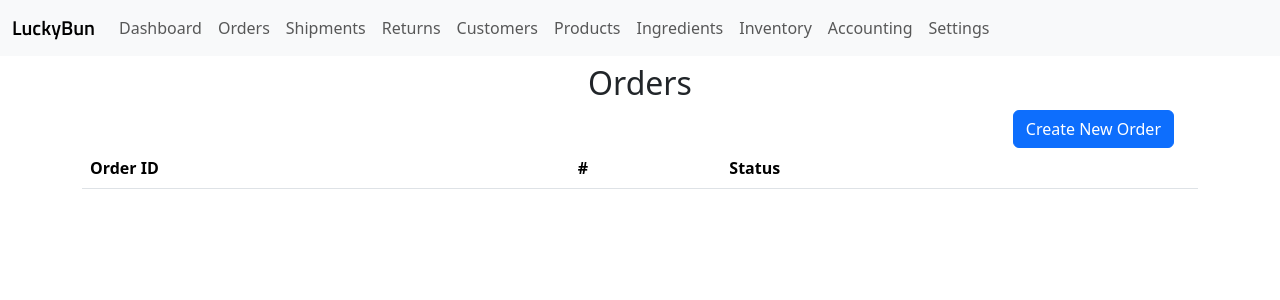
After one commit to ABDewanusa/luckybun, a Django app: page /Orders/ in a window 1280 px wide. The commit adds this page. Shown: the top 300 px of the page. Run offline with Django 4.2, Linux system fonts and the light colour scheme; lists and menus that the app fills with data are empty.

Commit message:
modify templates, create pages-views-urls, add orders table, change db from sqlite3 into mysql, added dummy entry on orders and customer

```diff
--- a/luckybun/luckybunapp/templates/base/base.html
+++ b/luckybun/luckybunapp/templates/base/base.html
@@ -5,16 +5,30 @@
 <head>
     <meta charset="utf-8">
     <meta name="viewport" content="width=device-width, initial-scale=1">
-    <title>{% block title %} Dashboard {% endblock %} - LuckyBun</title>
+    <title>LuckyBun - {{title}}</title>
     <link href="https://cdn.jsdelivr.net/npm/bootstrap@5.3.2/dist/css/bootstrap.min.css" rel="stylesheet"
         integrity="sha384-T3c6CoIi6uLrA9TneNEoa7RxnatzjcDSCmG1MXxSR1GAsXEV/Dwwykc2MPK8M2HN" crossorigin="anonymous">
     <link rel="stylesheet" href="{% static 'css/main.css' %}">
 </head>
 
 <body>
-    {% block template %}
-    {% endblock %}
+    {% include "base/navbar.html" %}
 
+    <div class="container">
+        <div class="row mt-2">
+            <div class="col-md-12">
+                <h2 class="text-center">
+                    {{title}}
+                </h2>
+            </div>
+        </div>
+        <div class="row">
+            <div class="col-md-12">
+                {% block body %}
+                {% endblock %}
+            </div>
+        </div>
+    </div>
 
     <script src="https://cdn.jsdelivr.net/npm/bootstrap@5.3.2/dist/js/bootstrap.bundle.min.js"
         integrity="sha384-C6RzsynM9kWDrMNeT87bh95OGNyZPhcTNXj1NW7RuBCsyN/o0jlpcV8Qyq46cDfL"
--- a/luckybun/luckybunapp/templates/base/navbar.html
+++ b/luckybun/luckybunapp/templates/base/navbar.html
@@ -1,6 +1,6 @@
 <nav class="navbar navbar-expand-lg bg-body-tertiary">
     <div class="container-fluid">
-        <a class="navbar-brand logo" href="#">LuckyBun</a>
+        <a class="navbar-brand logo" href="{% url 'Dashboard' %}">LuckyBun</a>
         <button class="navbar-toggler" type="button" data-bs-toggle="collapse" data-bs-target="#navbarSupportedContent"
             aria-controls="navbarSupportedContent" aria-expanded="false" aria-label="Toggle navigation">
             <span class="navbar-toggler-icon"></span>
@@ -8,40 +8,34 @@
         <div class="collapse navbar-collapse" id="navbarSupportedContent">
             <ul class="navbar-nav me-auto mb-2 mb-lg-0">
                 <li class="nav-item active">
-                    <a class="nav-link" href="#">Dashboard</a>
+                    <a class="nav-link" href="{% url 'Dashboard' %}">Dashboard</a>
                 </li>
                 <li class="nav-item">
-                    <a class="nav-link" href="#">Orders</a>
+                    <a class="nav-link" href="{% url 'Orders' %}">Orders</a>
                 </li>
                 <li class="nav-item">
-                    <a class="nav-link" href="#">Products</a>
+                    <a class="nav-link" href="{% url 'Shipments' %}">Shipments</a>
                 </li>
                 <li class="nav-item">
-                    <a class="nav-link" href="#">Customers</a>
+                    <a class="nav-link" href="{% url 'Returns' %}">Returns</a>
                 </li>
                 <li class="nav-item">
-                    <a class="nav-link" href="#">Inventory</a>
+                    <a class="nav-link" href="{% url 'Customers' %}">Customers</a>
                 </li>
                 <li class="nav-item">
-                    <a class="nav-link" href="#">Production</a>
+                    <a class="nav-link" href="{% url 'Products' %}">Products</a>
                 </li>
                 <li class="nav-item">
-                    <a class="nav-link" href="#">Accounting</a>
+                    <a class="nav-link" href="{% url 'Ingredients' %}">Ingredients</a>
                 </li>
                 <li class="nav-item">
-                    <a class="nav-link" href="#">Employees</a>
+                    <a class="nav-link" href="{% url 'Inventory' %}">Inventory</a>
                 </li>
                 <li class="nav-item">
-                    <a class="nav-link" href="#">Reports</a>
+                    <a class="nav-link" href="{% url 'Accounting' %}">Accounting</a>
                 </li>
                 <li class="nav-item">
-                    <a class="nav-link" href="#">Settings</a>
-                </li>
-                <li class="nav-item">
-                    <a class="nav-link" href="#">Notifications</a>
-                </li>
-                <li class="nav-item">
-                    <a class="nav-link" href="#">Logout</a>
+                    <a class="nav-link" href="{% url 'Settings' %}">Settings</a>
                 </li>
 
             </ul>
--- a/luckybun/luckybunapp/templates/index.html
+++ /dev/null
@@ -1,5 +0,0 @@
-{% extends "base/base.html" %}
-{% block title %} Dashboard {% endblock %}
-{% block template %}
-{% include "base/navbar.html" %}
-{% endblock %}
--- /dev/null
+++ b/luckybun/luckybunapp/templates/pages/Accounting.html
@@ -0,0 +1,6 @@
+{% extends "base/base.html" %}
+{% block body %}
+<p>
+
+</p>
+{% endblock body %}
--- /dev/null
+++ b/luckybun/luckybunapp/templates/pages/Costumers.html
@@ -0,0 +1,6 @@
+{% extends "base/base.html" %}
+{% block body %}
+<p>
+    test
+</p>
+{% endblock body %}
--- /dev/null
+++ b/luckybun/luckybunapp/templates/pages/Ingredients.html
@@ -0,0 +1,6 @@
+{% extends "base/base.html" %}
+{% block body %}
+<p>
+    test
+</p>
+{% endblock body %}
--- /dev/null
+++ b/luckybun/luckybunapp/templates/pages/Inventory.html
@@ -0,0 +1,6 @@
+{% extends "base/base.html" %}
+{% block body %}
+<p>
+    test
+</p>
+{% endblock body %}
--- /dev/null
+++ b/luckybun/luckybunapp/templates/pages/Orders.html
@@ -0,0 +1,61 @@
+{% extends "base/base.html" %}
+{% block body %}
+
+<div class="row">
+    <!-- Create New Order Button -->
+    <div class="row">
+        <div class="col-md-12">
+            <button type="button" class="btn btn-primary float-end" data-toggle="modal" data-target="#createOrderModal">
+                Create New Order
+            </button>
+        </div>
+    </div>
+    <div class="col-md-12">
+        <!-- Orders Table -->
+        <table class="table">
+            <thead>
+                <tr class="align-middle ">
+                    <th>Order ID</th>
+                    <th>
+                        #
+                    </th>
+                    <!-- <th>Order Date</th> -->
+                    <th>Status</th>
+                    <!-- <th>Payment</th> -->
+                    <th></th>
+                </tr>
+            </thead>
+            <tbody>
+                <!-- Loop through orders and populate table rows -->
+                {% for order in orders %}
+                <tr class="align-middle">
+                    <td>{{ order.OrderID }}</td>
+                    <td>
+                        {{ order.CustomerID.Name }}
+                        <br>
+                        {{ order.OrderDate }}
+
+                    </td>
+
+                    <td>
+                        {{ order.Status }}
+                        <br>
+                        {{ order.PaymentStatus }}
+                    </td>
+
+                    <td>
+                        <button type="button" class="btn btn-outline-dark" data-toggle="modal"
+                            data-target="#detailsModal{{ order.OrderID }}">
+                            ...
+                        </button>
+                    </td>
+                </tr>
+                <!-- Add other rows as needed -->
+                {% endfor %}
+            </tbody>
+        </table>
+    </div>
+
+</div>
+
+{% endblock body %}
--- /dev/null
+++ b/luckybun/luckybunapp/templates/pages/Products.html
@@ -0,0 +1,6 @@
+{% extends "base/base.html" %}
+{% block body %}
+<p>
+    test
+</p>
+{% endblock body %}
--- /dev/null
+++ b/luckybun/luckybunapp/templates/pages/Returns.html
@@ -0,0 +1,6 @@
+{% extends "base/base.html" %}
+{% block body %}
+<p>
+    test
+</p>
+{% endblock body %}
--- /dev/null
+++ b/luckybun/luckybunapp/templates/pages/Settings.html
@@ -0,0 +1,6 @@
+{% extends "base/base.html" %}
+{% block body %}
+<p>
+    test
+</p>
+{% endblock body %}
--- /dev/null
+++ b/luckybun/luckybunapp/templates/pages/Shipments.html
@@ -0,0 +1,6 @@
+{% extends "base/base.html" %}
+{% block body %}
+<p>
+    test
+</p>
+{% endblock body %}
--- a/luckybun/luckybunapp/urls.py
+++ b/luckybun/luckybunapp/urls.py
@@ -2,5 +2,14 @@ from django.urls import path
 from . import views
 
 urlpatterns = [
-    path("", views.Dashboard.as_view(), name="dashboard"),
+    path("", views.Dashboard.as_view(), name="Dashboard"),
+    path("Orders/", views.Orders.as_view(), name="Orders"),
+    path("Shipments/", views.Shipments.as_view(), name="Shipments"),
+    path("Returns/", views.Returns.as_view(), name="Returns"),
+    path("Customers/", views.Customers.as_view(), name="Customers"),
+    path("Products/", views.Products.as_view(), name="Products"),
+    path("Ingredients/", views.Ingredients.as_view(), name="Ingredients"),
+    path("Inventory/", views.Inventory.as_view(), name="Inventory"),
+    path("Accounting/", views.Accounting.as_view(), name="Accounting"),
+    path("Settings/", views.Settings.as_view(), name="Settings"),
 ]
--- a/luckybun/luckybunapp/views.py
+++ b/luckybun/luckybunapp/views.py
@@ -1,8 +1,84 @@
-from django.views.generic import ListView
-from .models import Post
+from django.views import View
+from django.shortcuts import render
+from .models import *
 
 
 # Create your views here.
-class dashboard(ListView):
-    model = Post
-    template_name = "index.html"
+class Dashboard(View):
+    name = "Dashboard"
+    context = {"title": name}
+
+    def get(self, request):
+        return render(request, f"pages/{self.name}.html", self.context)
+
+
+class Orders(View):
+    name = "Orders"
+    context = {"title": name, "orders": Orders.objects.all()}
+
+    def get(self, request):
+        return render(request, f"pages/{self.name}.html", self.context)
+
+
+class Shipments(View):
+    name = "Shipments"
+    context = {"title": name}
+
+    def get(self, request):
+        return render(request, f"pages/{self.name}.html", self.context)
+
+
+class Returns(View):
+    name = "Returns"
+    context = {"title": name}
+
+    def get(self, request):
+        return render(request, f"pages/{self.name}.html", self.context)
+
+
+class Customers(View):
+    name = "Customers"
+    context = {"title": name}
+
+    def get(self, request):
+        return render(request, f"pages/{self.name}.html", self.context)
+
+
+class Products(View):
+    name = "Products"
+    context = {"title": name}
+
+    def get(self, request):
+        return render(request, f"pages/{self.name}.html", self.context)
+
+
+class Ingredients(View):
+    name = "Ingredients"
+    context = {"title": name}
+
+    def get(self, request):
+        return render(request, f"pages/{self.name}.html", self.context)
+
+
+class Inventory(View):
+    name = "Inventory"
+    context = {"title": name}
+
+    def get(self, request):
+        return render(request, f"pages/{self.name}.html", self.context)
+
+
+class Accounting(View):
+    name = "Accounting"
+    context = {"title": name}
+
+    def get(self, request):
+        return render(request, f"pages/{self.name}.html", self.context)
+
+
+class Settings(View):
+    name = "Settings"
+    context = {"title": name}
+
+    def get(self, request):
+        return render(request, f"pages/{self.name}.html", self.context)
```
Also changed, not shown: luckybun/luckybun/settings/base.py (+10 -2 lines), luckybun/luckybunapp/models.py (+17 -17 lines), luckybun/luckybunapp/templates/pages/Dashboard.html (added, +27 -0 lines), luckybun/requirement.txt (added, +32 -0 lines), 1 other file.
